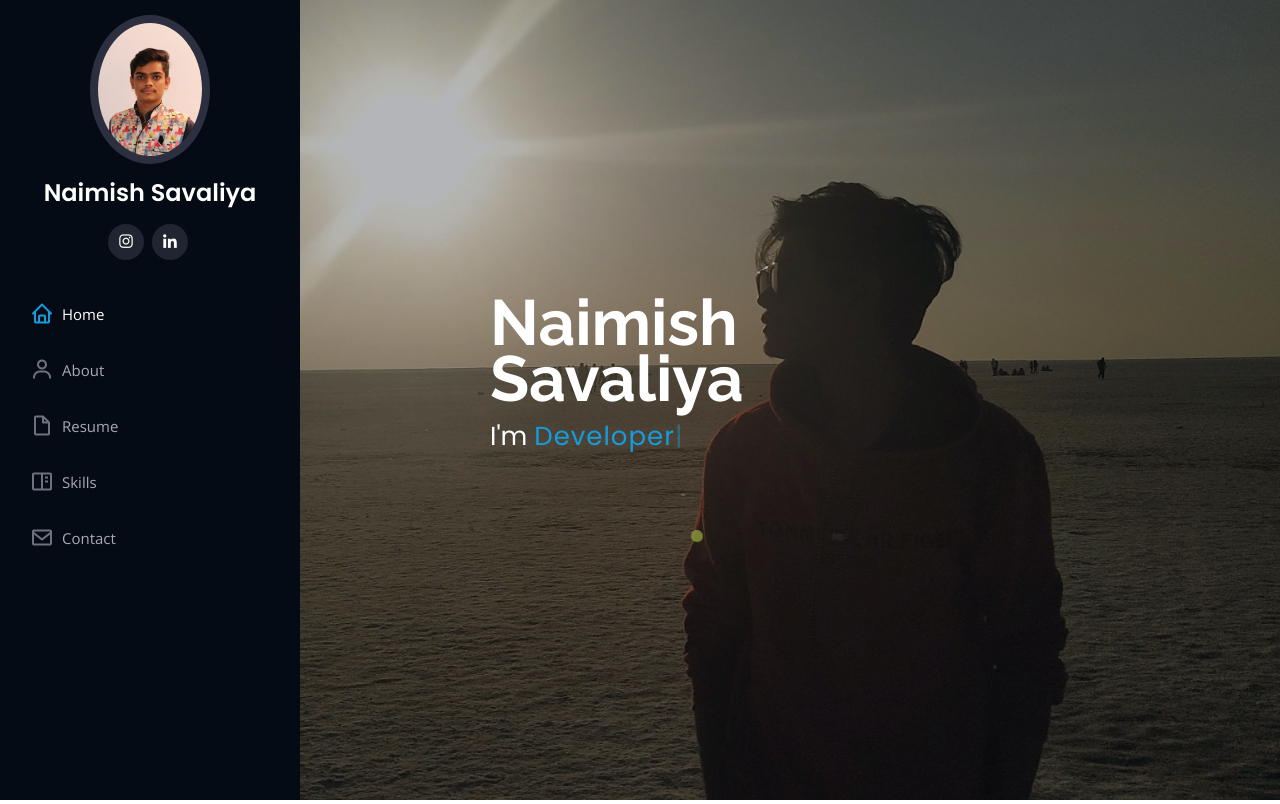
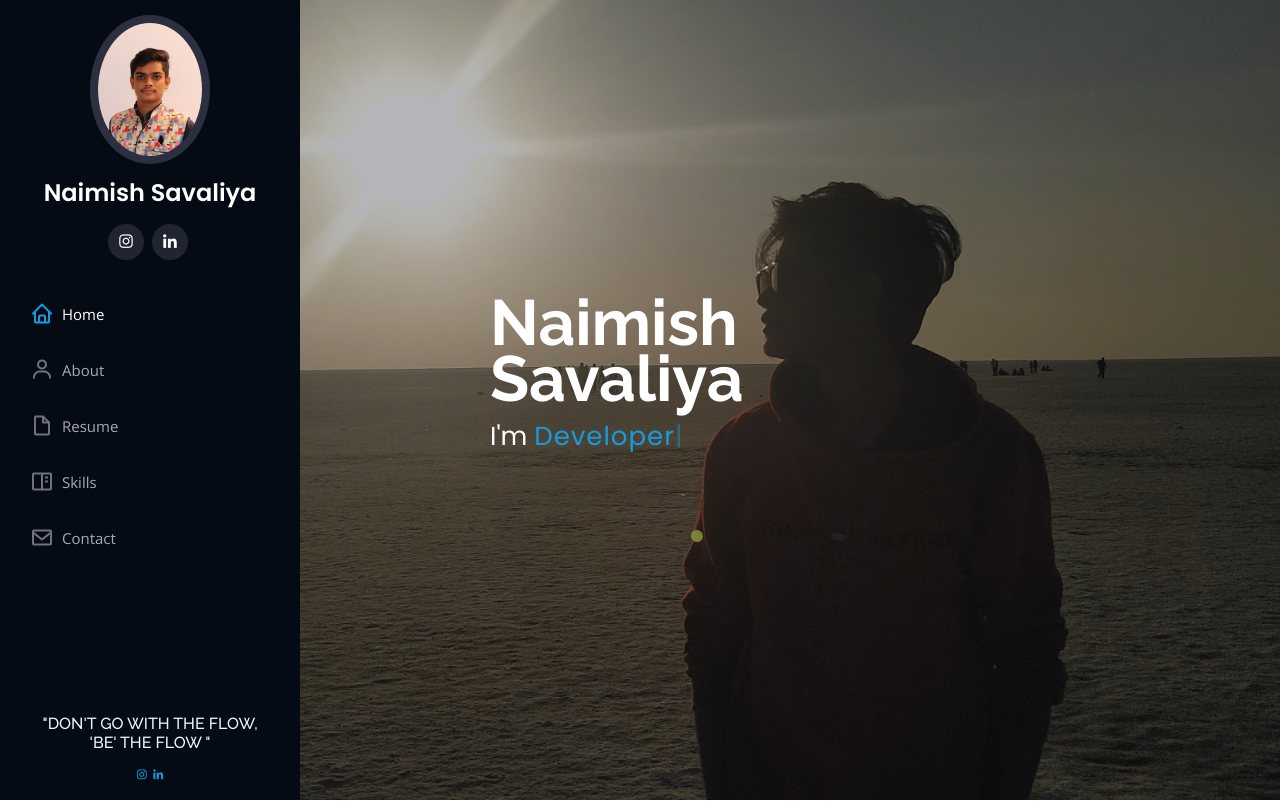
Before and after one commit to NHSavaliya/NHSavaliya, a plain HTML site: page index.html in a window 1280 px wide. Shown: the top 804 px of the page. Drawn offline with nearby package versions, Linux system fonts and the light colour scheme.

Commit message:
Update index.html

```diff
--- a/index.html
+++ b/index.html
@@ -271,12 +271,26 @@
   </main><!-- End #main -->
 
   <!-- ======= Footer ======= -->
-  <footer >
+ <footer >
+
+    <footer id="footer">
+      <div class="container">
+        <div class="copyright">
+         <h6>"DON'T GO WITH THE FLOW, <BR> 'BE' THE FLOW "</h6>
+        </div>
+        <div class="credits">
+          <!-- All the links in the footer should remain intact. -->
+          <!-- You can delete the links only if you purchased the pro version. -->
+          <!-- Licensing information: https://bootstrapmade.com/license/ -->
+          <!-- Purchase the pro version with working PHP/AJAX contact form: https://bootstrapmade.com/iportfolio-bootstrap-portfolio-websites-template/ -->
+          <a href="https://www.instagram.com/naimish.patel._/" class="instagram"><i class="bx bxl-instagram"></i></a>
+          <a href="https://www.linkedin.com/in/naimish-savaliya-679861225" class="linkedin"><i class="bx bxl-linkedin"></i></a>
+
+        </div>
+      </div>
+    </footer><!-- End  Footer -->
 
 
-
-
-  </footer><!-- End  Footer -->
 
   <a href="#" class="back-to-top d-flex align-items-center justify-content-center"><i class="bi bi-arrow-up-short"></i></a>
 
```
